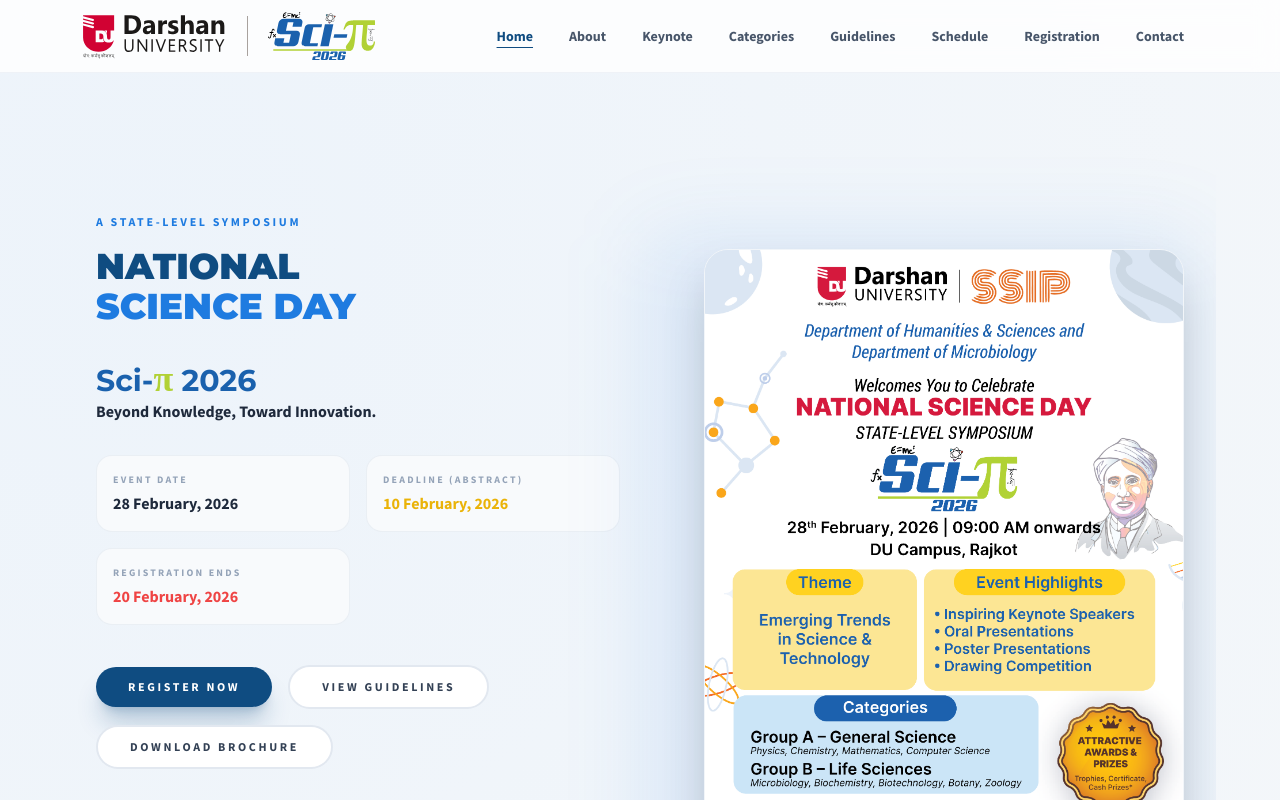
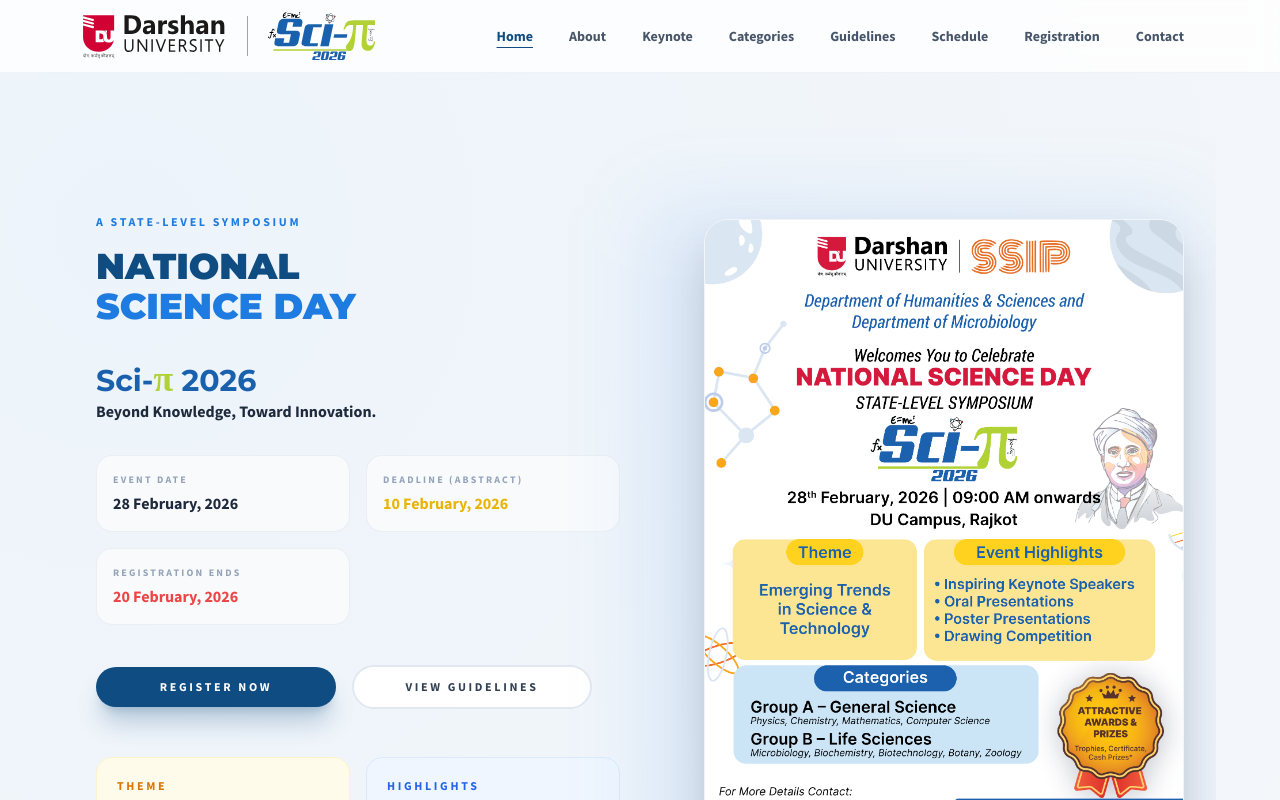
Before and after one commit to TarakBarjadiya/scipi-2026, a React (Vite) app: page / in a window 1280 px wide. Shown: the top 800 px of the page. Built offline with nearby package versions, Linux system fonts and the light colour scheme.

Commit message:
Disable Brochure Download

```diff
--- a/components/Home.tsx
+++ b/components/Home.tsx
@@ -67,30 +67,26 @@
             <div className="flex flex-wrap items-center gap-4 pt-2">
               <button
                 onClick={() => onNavigate("registration")}
-                className="inline-flex items-center justify-center rounded-full bg-accent-primary px-8 py-3 text-xs font-black uppercase tracking-[0.22em] text-white shadow-xl shadow-accent-primary/25 transition-all duration-200 hover:-translate-y-1 hover:bg-accent-secondary focus-visible:outline-none focus-visible:ring-2 focus-visible:ring-accent-primary focus-visible:ring-offset-2"
+                className="min-w-60 inline-flex items-center justify-center rounded-full bg-accent-primary px-8 py-3 text-xs font-black uppercase tracking-[0.22em] text-white shadow-xl shadow-accent-primary/25 transition-all duration-200 hover:bg-accent-secondary focus-visible:outline-none focus-visible:ring-2 focus-visible:ring-accent-primary focus-visible:ring-offset-2"
               >
                 Register Now
               </button>
+
               <button
                 onClick={() => onNavigate("guidelines")}
-                className="inline-flex items-center justify-center rounded-full border-2 border-slate-200 bg-white px-8 py-3 text-xs font-black uppercase tracking-[0.22em] text-slate-700 transition-all duration-200 hover:-translate-y-1 hover:border-accent-primary hover:text-accent-primary focus-visible:outline-none focus-visible:ring-2 focus-visible:ring-accent-primary focus-visible:ring-offset-2"
+                className="min-w-60 inline-flex items-center justify-center rounded-full border-2 border-slate-200 bg-white px-8 py-3 text-xs font-black uppercase tracking-[0.22em] text-slate-700 transition-all duration-200 hover:border-accent-primary hover:text-accent-primary focus-visible:outline-none focus-visible:ring-2 focus-visible:ring-accent-primary focus-visible:ring-offset-2"
               >
                 View Guidelines
               </button>
+
               {/* <a
-                onClick={() => onNavigate("")}
-                className="inline-flex items-center justify-center cursor-pointer rounded-full border-2 border-slate-200 bg-white px-8 py-3 text-xs font-black uppercase tracking-[0.22em] text-slate-700 transition-all duration-200 hover:-translate-y-1 hover:border-accent-primary hover:text-accent-primary focus-visible:outline-none focus-visible:ring-2 focus-visible:ring-accent-primary focus-visible:ring-offset-2"
-              >
-                View Brochure
-              </a> */}
-              <a
-                href="https://raw.githubusercontent.com/VasudevBarjadiya/sci-pi-assets/main/Event_Poster.pdf"
+                href="#"
                 target="_blank"
                 rel="noopener noreferrer"
-                className="inline-flex items-center justify-center rounded-full border-2 border-slate-200 bg-white px-8 py-3 text-xs font-black uppercase tracking-[0.22em] text-slate-700 transition-all duration-200 hover:-translate-y-1 hover:border-accent-primary hover:text-accent-primary focus-visible:outline-none focus-visible:ring-2 focus-visible:ring-accent-primary focus-visible:ring-offset-2"
+                className="min-w-60 inline-flex items-center justify-center rounded-full border-2 border-slate-200 bg-white px-8 py-3 text-xs font-black uppercase tracking-[0.22em] text-slate-700 transition-all duration-200 hover:border-accent-primary hover:text-accent-primary focus-visible:outline-none focus-visible:ring-2 focus-visible:ring-accent-primary focus-visible:ring-offset-2"
               >
                 Download Brochure
-              </a>
+              </a> */}
             </div>
 
             {/* Theme + Highlights */}
```
